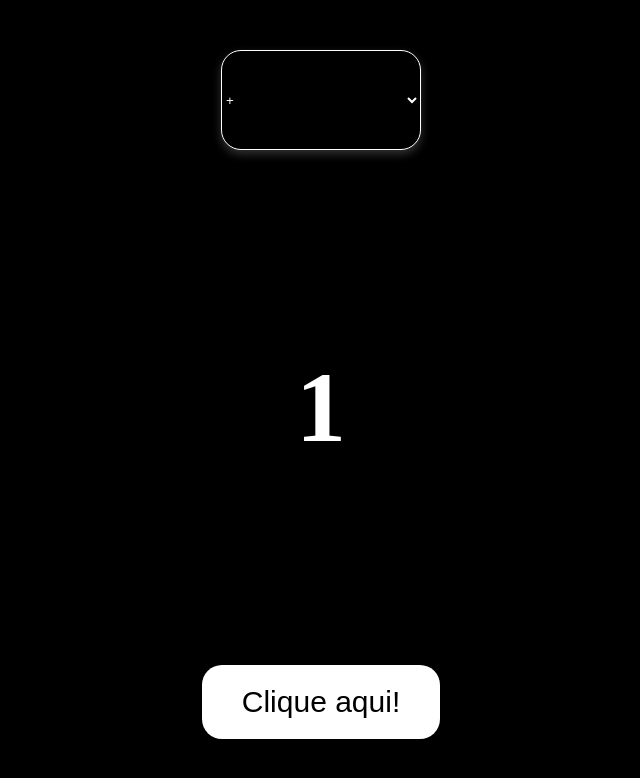
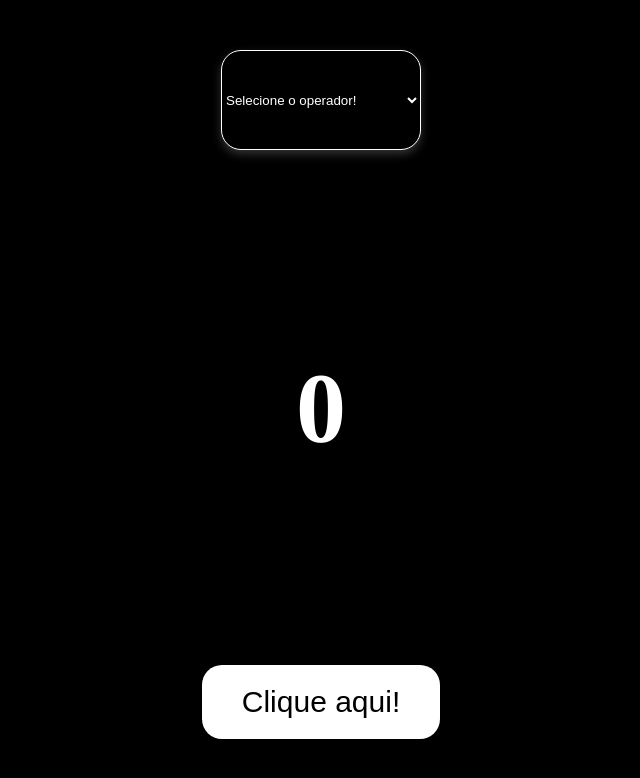
Before and after one commit to lFelipeSilval/Contador-de-cliques, a plain HTML site: page index.html in a window 1280 px wide. Both pictures are taken after a click on the button "Clique aqui!". Shown: the whole page, without its empty margins (319-959 px from the left). Drawn offline with Linux system fonts and the light colour scheme.

Commit message:
Adicionado alerta caso não tenha nenhum operador selecionado

```diff
--- a/index.html
+++ b/index.html
@@ -9,7 +9,8 @@
 
 <body>
 <div>
-    <select id="select" placeholder="Selecione um operador">
+    <select id="select">
+    <option value="nada" disabled selected>Selecione o operador!</option>
     <option value="mais">+</option>
     <option value="menos">-</option>
 </select>
--- a/script.js
+++ b/script.js
@@ -16,5 +16,9 @@ function calc() {
         numero = numero + 1;
     }
 
+    if (operador.value === "nada"){
+        alert("Selecione um operador válido")
+    }
+
     contador.innerHTML = numero;
 }
--- a/style.css
+++ b/style.css
@@ -18,6 +18,11 @@ select{
     border-radius: 20px;
     border: 1px solid #ffffff;
     box-shadow: 0 4px 10px rgba(255, 255, 255, 0.2);
+}
+
+select option{
+    font-size: 20px;
+    background-color: rgba(255, 255, 255, 0);
 }
 
 h1 {
```
